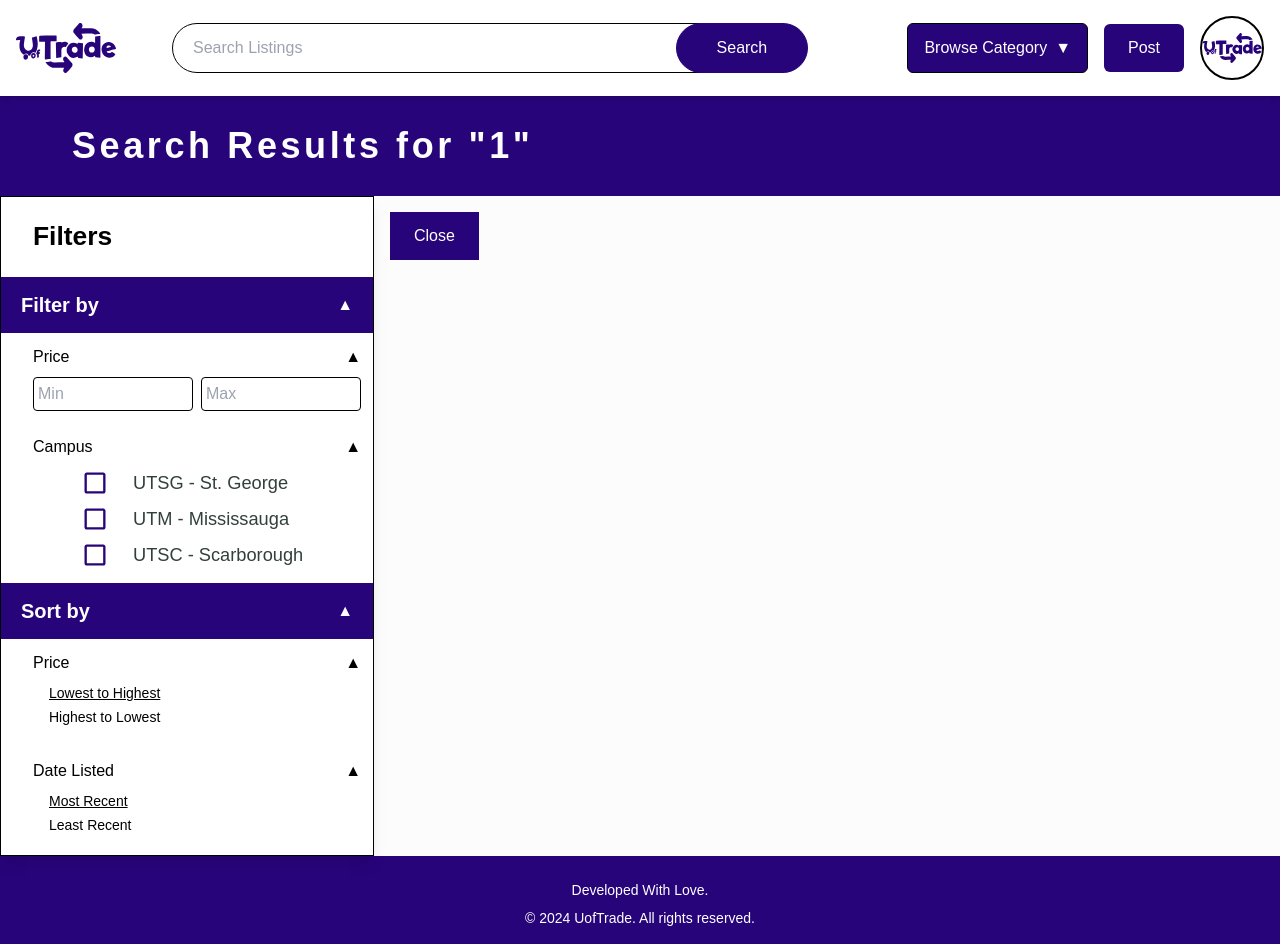
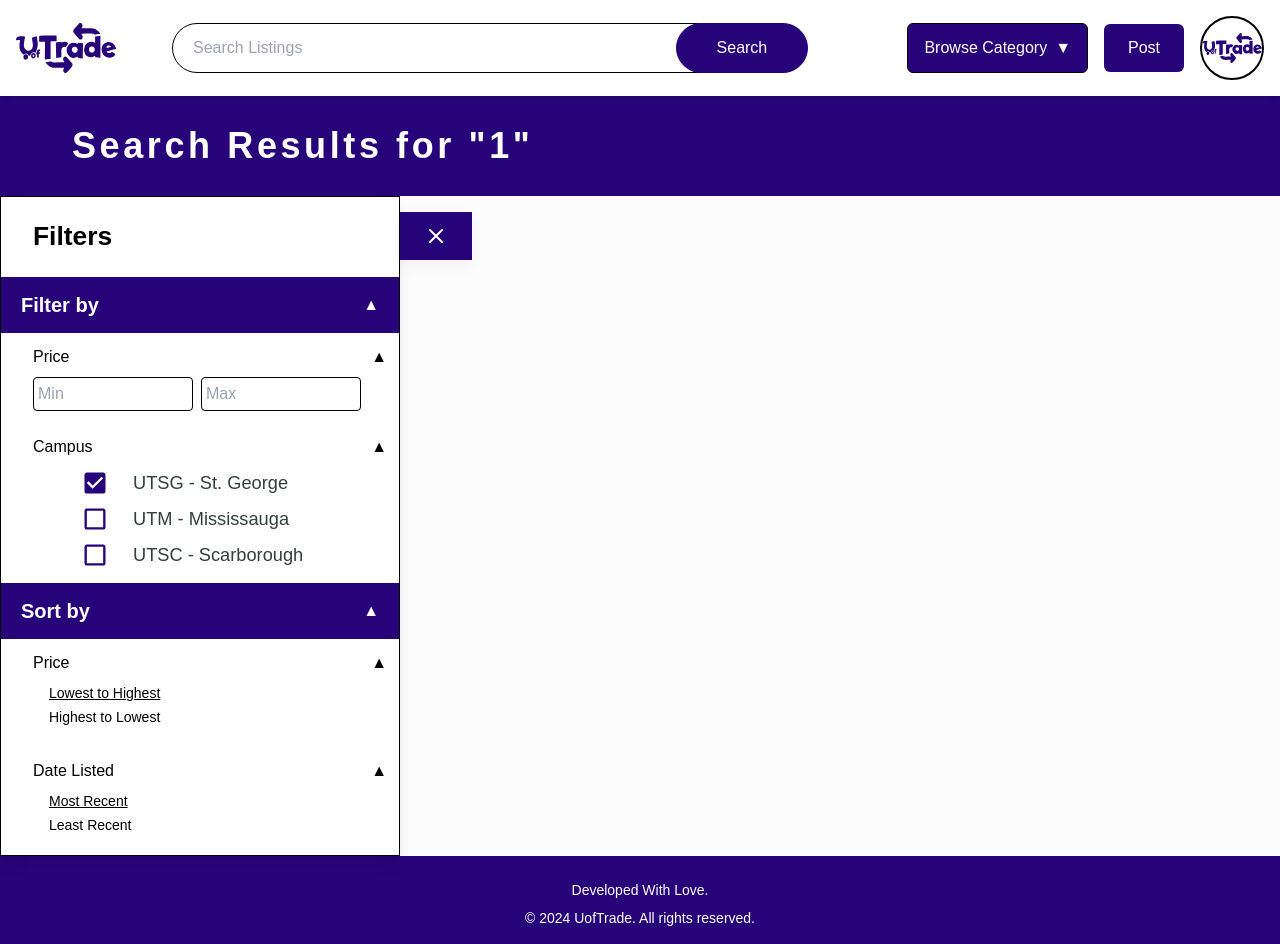
Before and after one commit to UofT-ECE444-Fall2024/project-1-web-application-design-group4-goggle, a Next.js app in the folder frontend/uoftrade/: page /search/1 in a window 1280 px wide. Built offline with nearby package versions, Linux system fonts and the light colour scheme.

Commit message:
set the search sidebar to be a fixed width so that the contents within are always enclosed

```diff
--- a/frontend/uoftrade/src/components/SearchSidebar/SearchSidebar.tsx
+++ b/frontend/uoftrade/src/components/SearchSidebar/SearchSidebar.tsx
@@ -14,12 +14,11 @@ const SearchSidebar: React.FC = () => {
     const [dateSortOpen, setDateSortOpen] = useState(true);
 
     const [checkboxes, setCheckboxes] = useState<Record<string, boolean>>({
-        utsg: false,
+        utsg: true,
         utm: false,
         utsc: false,
     });
 
-    // Store the selected options
     const [selectedPriceSort, setSelectedPriceSort] = useState("Lowest to Highest");
     const [selectedDateSort, setSelectedDateSort] = useState("Most Recent");
     const priceSortOptions = ["Lowest to Highest", "Highest to Lowest"];
@@ -31,7 +30,6 @@ const SearchSidebar: React.FC = () => {
         setCheckboxes((prev) => ({ ...prev, [name]: checked }));
     };
 
-    // Handler functions to capture the selected sort option
     const handlePriceSortSelect = (selectedOption: string) => {
         setSelectedPriceSort(selectedOption);
     };
@@ -42,7 +40,9 @@ const SearchSidebar: React.FC = () => {
 
     return (
         <div className="flex">
-            <div className={`left-0 w-full min-w-[300px] ${isOpen ? 'translate-x-0' : '-translate-x-full'}`}>
+            <div
+                className={`left-0 min-w-[25rem] max-w-[25rem] ${isOpen ? 'translate-x-0' : '-translate-x-full'} transition-transform duration-300`}
+            >
                 <div className="flex flex-col border border-solid border-gray-300 bg-white shadow-lg h-full">
                     <h3 className="p-5 pl-8 text-[1.65rem] font-bold">Filters</h3>
 
@@ -72,8 +72,37 @@ const SearchSidebar: React.FC = () => {
                 </div>
             </div>
 
-            <button onClick={toggleSidebar} className="h-12 ml-4 mt-4 px-6 bg-primary text-white">
-                {isOpen ? 'Close' : 'Open'}
+           <button
+                className="h-12 ml-4 mt-4 z-40 px-6 bg-primary text-white-bg transition-all duration-300 shadow-three"
+                onClick={toggleSidebar}
+                style={{ marginLeft: isOpen ? '0' : '-25rem' }} // Adjust position based on sidebar state
+            >
+                {/* Toggle icon based on isOpen state */}
+                {isOpen ? (
+                <svg
+                    className="h-6 w-6"
+                    fill="none"
+                    viewBox="0 0 24 24"
+                    stroke="currentColor">
+                    <path
+                    strokeLinecap="round"
+                    strokeLinejoin="round"
+                    strokeWidth={2}
+                    d="M6 18L18 6M6 6l12 12" />
+                </svg>
+                ) : (
+                <svg
+                    className="h-6 w-6"
+                    fill="none"
+                    viewBox="0 0 24 24"
+                    stroke="currentColor">
+                    <path
+                    strokeLinecap="round"
+                    strokeLinejoin="round"
+                    strokeWidth={2}
+                    d="M4 6h16M4 12h16m-7 6h7" />
+                </svg>
+                )}
             </button>
         </div>
     );
```
